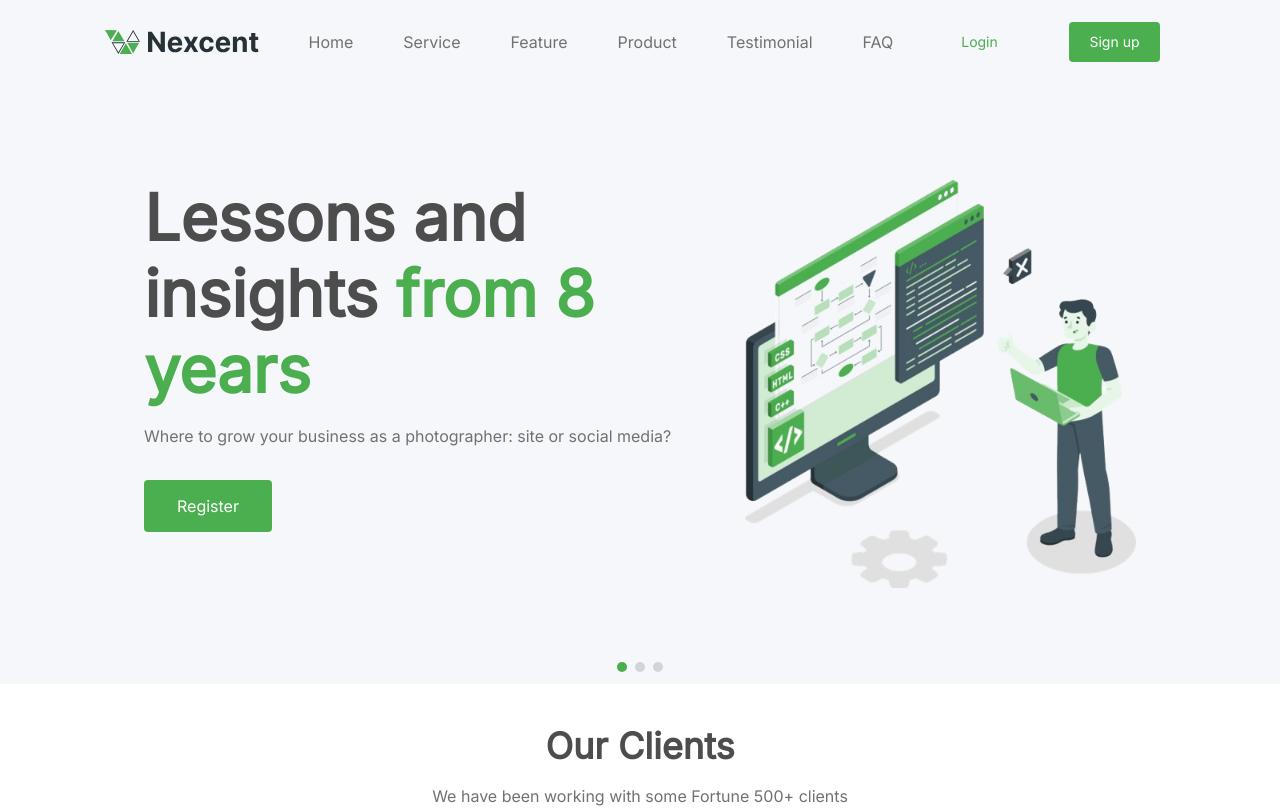
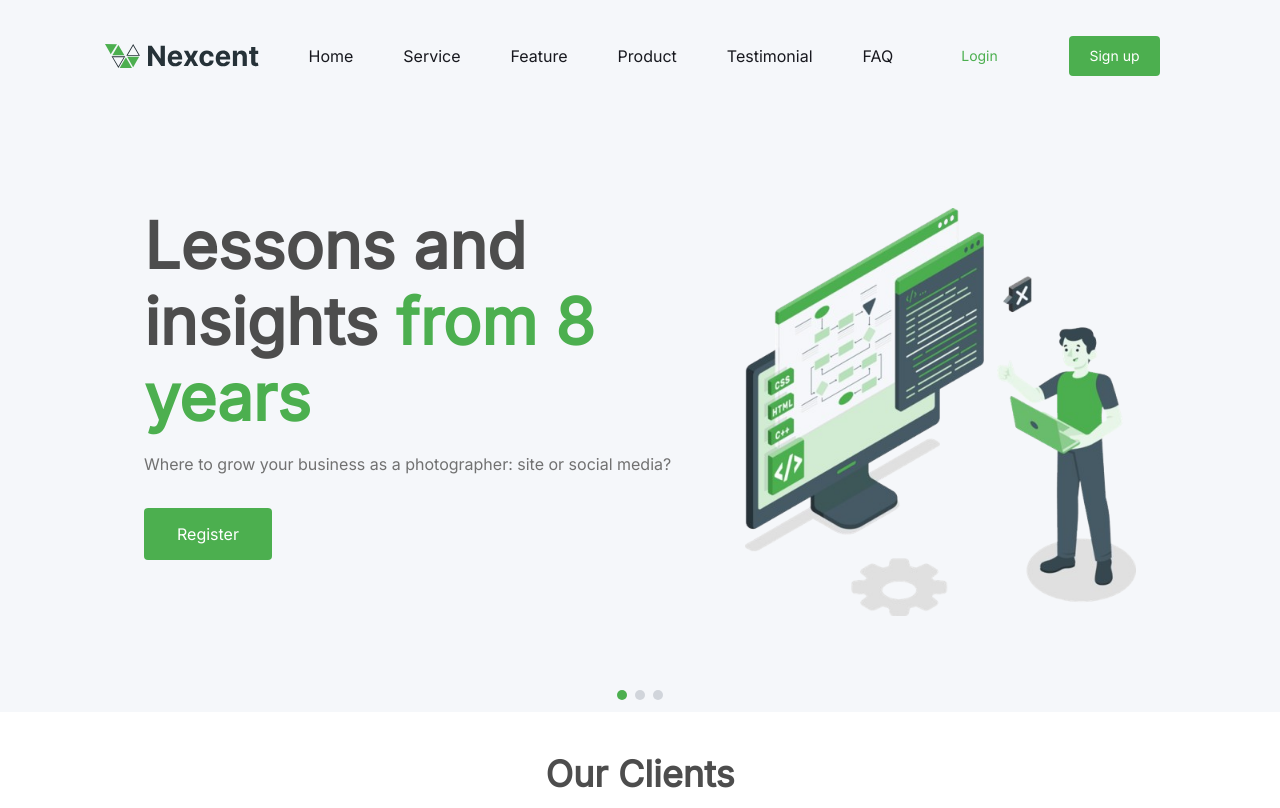
Before and after one commit to imtify/FigmaClone1, a Next.js app: page / in a window 1280 px wide. Shown: the top 808 px of the page. Built offline with nearby package versions, Linux system fonts and the light colour scheme.

Commit message:
Change header Nav menu color

```diff
--- a/components/sections/Header.tsx
+++ b/components/sections/Header.tsx
@@ -4,7 +4,7 @@ import { Button } from "@/components/ui/button";
 function Header() {
   return (
     <header className="w-full bg-gray-50">
-      <div className="wrapper flex items-center justify-between !pl-[105px] !pr-[120px] py-[30px] h-[84px] mx-auto">
+      <div className="wrapper flex items-center justify-between !pl-[105px] !pr-[120px] py-[30px] mx-auto">
         <div className="flex items-center space-x-2">
           <Image
             src="/logo.svg"
@@ -26,37 +26,37 @@ function Header() {
         <nav className="hidden w-[588px] h-[24px] xl:flex items-center space-x-[50px] ml-[42px]">
           <a
             href="#"
-            className="font-medium text-base leading-6 tracking-normal text-gray-600 hover:text-gray-800"
+            className="font-medium text-base leading-6 tracking-normal text-[#18191F]"
           >
             Home
           </a>
           <a
             href="#"
-            className="font-medium text-base leading-6 tracking-normal text-gray-600 hover:text-gray-800text-gray-600 hover:text-gray-800"
+            className="font-normal text-base leading-6 tracking-normal text-[#18191F]"
           >
             Service
           </a>
           <a
             href="#"
-            className="font-medium text-base leading-6 tracking-normal text-gray-600 hover:text-gray-800"
+            className="font-normal text-base leading-6 tracking-normal text-[#18191F]"
           >
             Feature
           </a>
           <a
             href="#"
-            className="font-medium text-base leading-6 tracking-normal text-gray-600 hover:text-gray-800"
+            className="font-normal text-base leading-6 tracking-normal text-[#18191F]"
           >
             Product
           </a>
           <a
             href="#"
-            className="font-medium text-base leading-6 tracking-normal text-gray-600 hover:text-gray-800"
+            className="font-normal text-base leading-6 tracking-normal text-[#18191F]"
           >
             Testimonial
           </a>
           <a
             href="#"
-            className="font-medium text-base leading-6 tracking-normal text-gray-600 hover:text-gray-800"
+            className="font-normal text-base leading-6 tracking-normal text-[#18191F]"
           >
             FAQ
           </a>
```
